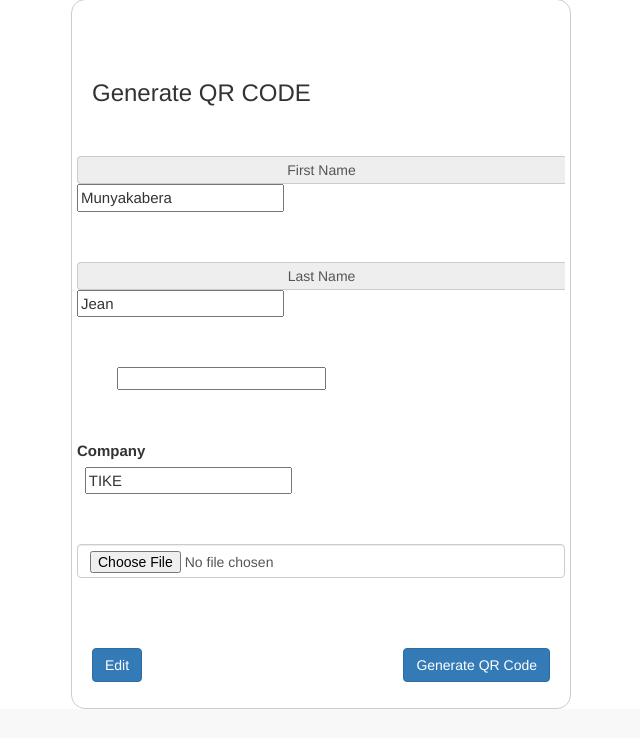
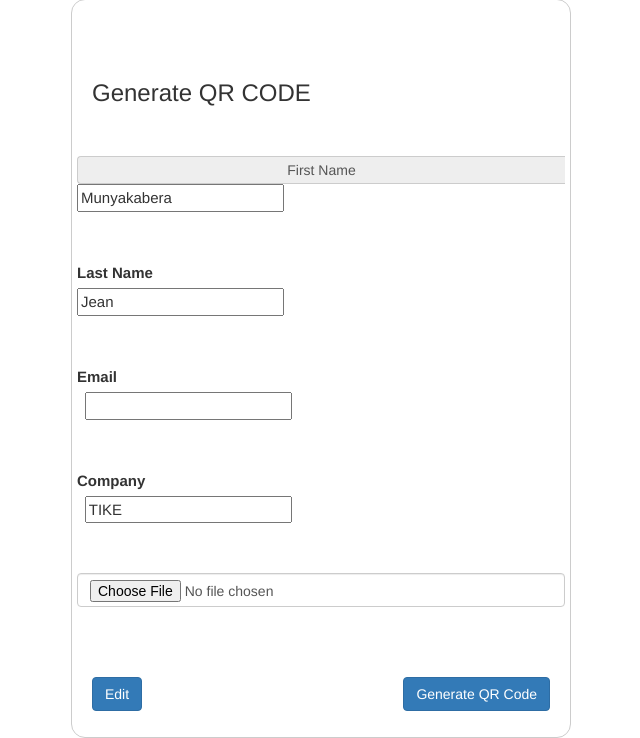
Before and after one commit to ironmann250/tike_onsite, a Django app: page /edit_badge/3 in a window 1280 px wide. Shown: the part 102-840 px from the top of the page, without its empty margins (319-959 px from the left). Before the commit the page ends 811 px from the top, so only its background shows below. Run offline with Django 3.2, Linux system fonts and the light colour scheme; data comes from the database, SQL or seed files in the repository.

Commit message:
changes on templates

```diff
--- a/Templates/html/badges/add_photo.html
+++ b/Templates/html/badges/add_photo.html
@@ -11,18 +11,18 @@
   <br>
   <br>
     <div id="name" class="form-group">
-      <span class="input-group-addon" id="basic-addon1">First Name</span>
+      <label class="input-group-addon" id="basic-addon1">First Name</label>
       <input type="text" value={{badge.First_name}} id="name" name="first_name">
     </div>
     <br>
     <div id="name" class="form-group">
-      <span class="input-group-addon" id="basic-addon1">Last Name</span>
+      <label id="basic-addon1">Last Name</label>
       <input type="text" value={{badge.Last_namee}} id="name" name="Last_name">
     </div>
     <br>
 
     <div id="email" class="form-group">
-      <span class="label" id="basic-addon1">Email</label>&nbsp;
+      <label id="basic-addon1">Email</label>&nbsp;
       <input type="email" id="mail" name="user_mail" class="fom-control">
     </div>
       <br>
```
